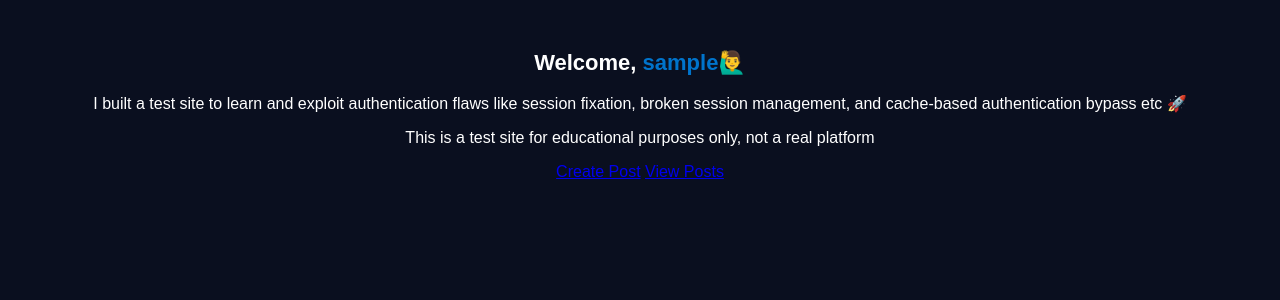
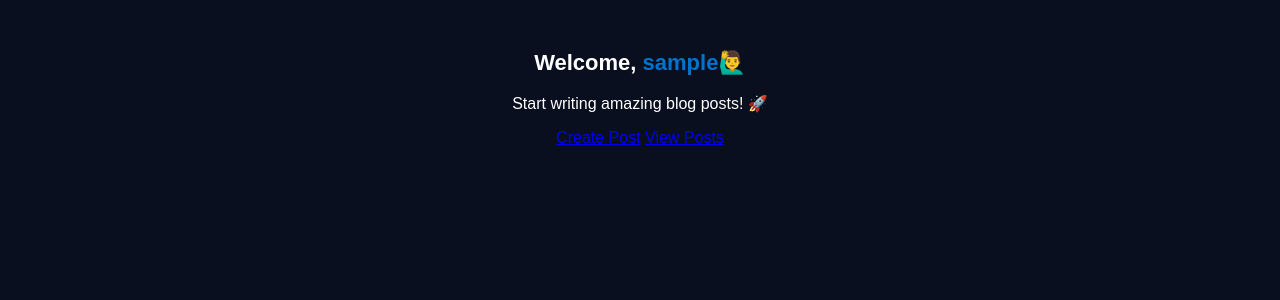
Before and after one commit to vigneshcode06/BlueVerse, a PHP site: page /dashboard.php in a window 1280 px wide. Shown: the part 80-380 px from the top of the page. Run offline with PHP 8.4, Linux system fonts and the light colour scheme; the visitor is signed in with stand-in values (Sample User, id 1).

Commit message:
know in v2

```diff
--- a/add_post.php
+++ b/add_post.php
@@ -28,7 +28,6 @@ if (isset($_POST['add_post'])) {
 <!DOCTYPE html>
 <html lang="en">
 <head>
-<link rel="icon" type="image/png" href="C:\xampp\htdocs\web\BlueVerse\assets\tab.png">
     <title>Add Post</title>
 </head>
 <body>
--- a/create_post.php
+++ b/create_post.php
@@ -48,8 +48,6 @@ if ($_SERVER["REQUEST_METHOD"] == "POST") {
 <html lang="en">
 <head>
     <title>Create Post | BlueVerse</title>
-    <link rel="icon"  href="tab.png">
-
     <link rel="stylesheet" href="assets/style.css">
 </head>
 <body>
--- a/dashboard.php
+++ b/dashboard.php
@@ -14,7 +14,6 @@ $username = $_SESSION['username'];
 <html lang="en">
 <head>
     <title>Dashboard</title>
-    <link rel="icon"  href="tab.png">
     <style>
         body {
             background-color: #0a0f1f;
@@ -57,8 +56,7 @@ $username = $_SESSION['username'];
 
     <div class="container">
         <h2 class="welcome">Welcome, <span style="color: #0074cc;"><?php echo htmlspecialchars($username); ?></span>🙋‍♂️</h2>
-        <p> I built a test site to learn and exploit authentication flaws like session fixation, broken session management, and cache-based authentication bypass etc  🚀</p>
-        <p> This is a test site for educational purposes only, not a real platform</p>
+        <p>Start writing amazing blog posts! 🚀</p>
     </div>
 </body>
 </html>
--- a/edit_profile.php
+++ b/edit_profile.php
@@ -42,7 +42,6 @@ if ($_SERVER["REQUEST_METHOD"] == "POST") {
 <html lang="en">
 <head>
     <title>Edit Profile | BlueVerse</title>
-    <link rel="icon"  href="tab.png">
     <link rel="stylesheet" href="assets/style.css">
 </head>
 <body>
--- /dev/null
+++ b/fix.txt
@@ -0,0 +1 @@
+"Fixing GitHub contributions"
--- /dev/null
+++ b/includes/header.php
@@ -0,0 +1,2 @@
+<button id="darkModeToggle" class="dark-mode-toggle">Toggle Dark Mode</button>
+<script src="assets/dark_mode.js"></script>
--- a/index.php
+++ b/index.php
@@ -1,9 +1,7 @@
 <!DOCTYPE html>
 <html lang="en">
 <head>
-
     <title>Welcome to BlueVerse</title>
-    <link rel="icon"  href="tab.png">
     <link rel="stylesheet" href="assets/style.css">
 </head>
 <body>
--- a/login.php
+++ b/login.php
@@ -40,7 +40,6 @@ if ($_SERVER["REQUEST_METHOD"] == "POST") {
 <html lang="en">
 <head>
     <title>Login</title>
-    <link rel="icon"  href="tab.png">
     <link rel="stylesheet" href="assets/style.css">
 </head>
 <body>
--- a/profile.php
+++ b/profile.php
@@ -22,7 +22,6 @@ $stmt->close();
 <html lang="en">
 <head>
     <title>Profile</title>
-    <link rel="icon"  href="tab.png">
     <link rel="stylesheet" href="assets/style.css">
 </head>
 <body>
--- a/register.php
+++ b/register.php
@@ -44,7 +44,6 @@ if (isset($_POST['register'])) {
 <html lang="en">
 <head>
     <title>Register | BlueVerse</title>
-    <link rel="icon"  href="tab.png">
     <link rel="stylesheet" href="assets/style.css">
 </head>
 <body>
--- a/view_posts.php
+++ b/view_posts.php
@@ -12,7 +12,6 @@ $result = $conn->query("SELECT posts.id, posts.title, posts.content, posts.image
 <html lang="en">
 <head>
     <title>View Posts</title>
-    <link rel="icon"  href="tab.png">
     <link rel="stylesheet" href="assets/style.css">
 </head>
 <body>
```
Also changed, not shown: comments.php (+0 -11 lines), logout.php (+21 -5 lines), config.php (line endings or trailing spaces).
